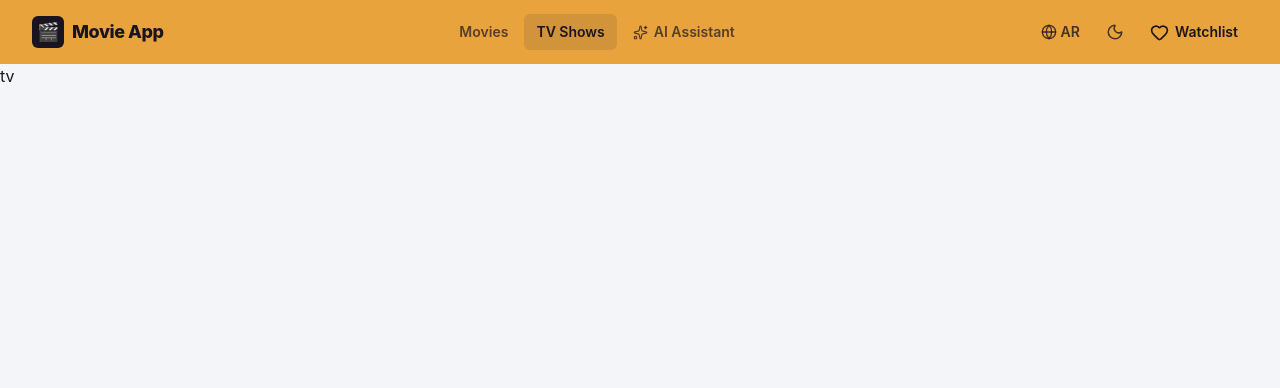
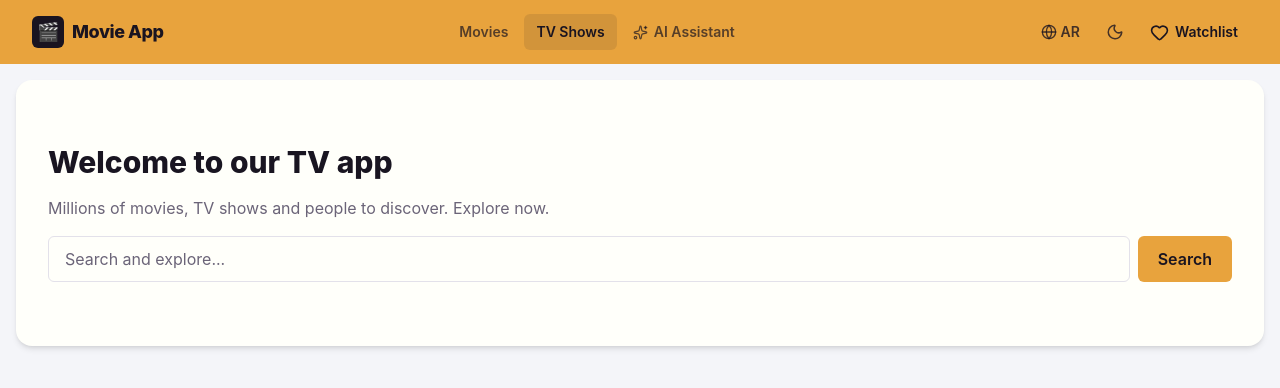
Before and after one commit to amiraelzaian/ITI-GP-GA, a React (Vite) app: page /tv in a window 1280 px wide. Shown: the top 388 px of the page. Built offline with nearby package versions, Linux system fonts and the light colour scheme.

Commit message:
feat: Tv search (api , custom hook., ui, .....)

```diff
--- /dev/null
+++ b/src/api/TVSearchApi.js
@@ -0,0 +1,5 @@
+import tmdbFetch from "../hooks/temdbFetch";
+
+export function searchTVs(query, page = 1) {
+  return tmdbFetch("/search/tv", { query, page });
+}
--- /dev/null
+++ b/src/api/moviesSearchApi.js
@@ -0,0 +1,7 @@
+import tmdbFetch from "../hooks/temdbFetch";
+
+export function searchMovies(query, page = 1) {
+  return tmdbFetch("/search/movie", { query, page });
+}
+
+export const IMAGE_BASE_URL = "https://image.tmdb.org/t/p/w500";
--- a/src/components/movie/MovieCard.jsx
+++ b/src/components/movie/MovieCard.jsx
@@ -1,7 +1,7 @@
 import { useState } from "react";
 import { Link } from "react-router-dom";
 import { Heart } from "lucide-react";
-import { IMAGE_BASE_URL } from "../../api/searchApi";
+import { IMAGE_BASE_URL } from "../../api/moviesSearchApi";
 import RatingCircle from "../common/RatingCircle";
 
 export default function MovieCard({ item, mediaType = "movie" }) {
--- a/src/api/searchApi.js
+++ b/src/hooks/temdbFetch.js
@@ -1,4 +1,3 @@
-// api/searchApi.js — trimmed to just what's used right now
 const API_KEY = import.meta.env.VITE_TMDB_API_KEY;
 const BASE_URL = "https://api.themoviedb.org/3";
 
@@ -17,9 +16,4 @@ async function tmdbFetch(path, params = {}) {
   }
   return res.json();
 }
-
-export function searchMovies(query, page = 1) {
-  return tmdbFetch("/search/movie", { query, page });
-}
-
-export const IMAGE_BASE_URL = "https://image.tmdb.org/t/p/w500";
+export default tmdbFetch;
--- a/src/il8n/locals/ar/translation.json
+++ b/src/il8n/locals/ar/translation.json
@@ -7,6 +7,13 @@
   },
   "home": {
     "welcome": "أهلاً بك في تطبيق الأفلام",
+    "subtitle": "ملايين الأفلام والمسلسلات والأشخاص لاكتشافها. استكشف الآن.",
+    "searchPlaceholder": "ابحث واستكشف...",
+    "search": "بحث",
+    "nowPlaying": "يعرض الآن"
+  },
+  "TV": {
+    "welcome": "أهلاً بك في تطبيق المسلسلات",
     "subtitle": "ملايين الأفلام والمسلسلات والأشخاص لاكتشافها. استكشف الآن.",
     "searchPlaceholder": "ابحث واستكشف...",
     "search": "بحث",
@@ -34,7 +41,9 @@
   },
   "search": {
     "resultsFor": "نتائج البحث عن",
-    "noResults": "لا توجد نتائج."
+    "noResults": "لا توجد نتائج.",
+    "movies": "أفلام",
+    "tvShows": "مسلسلات"
   },
   "common": {
     "notFound": "الصفحة غير موجودة",
--- a/src/il8n/locals/en/translation.json
+++ b/src/il8n/locals/en/translation.json
@@ -7,6 +7,13 @@
   },
   "home": {
     "welcome": "Welcome to our movie app",
+    "subtitle": "Millions of movies, TV shows and people to discover. Explore now.",
+    "searchPlaceholder": "Search and explore...",
+    "search": "Search",
+    "nowPlaying": "Now Playing"
+  },
+  "TV": {
+    "welcome": "Welcome to our TV app",
     "subtitle": "Millions of movies, TV shows and people to discover. Explore now.",
     "searchPlaceholder": "Search and explore...",
     "search": "Search",
@@ -35,7 +42,9 @@
 
   "search": {
     "resultsFor": "Search Results for",
-    "noResults": "No results found."
+    "noResults": "No results found.",
+    "movies": "Movies",
+    "tvShows": "TV Shows"
   },
   "common": {
     "notFound": "Page not found",
--- a/src/pages/SearchResults.jsx
+++ b/src/pages/SearchResults.jsx
@@ -4,27 +4,32 @@ import { useSearchParams } from "react-router-dom";
 import { useTranslation } from "react-i18next";
 import SearchBar from "../components/common/SearchBar.jsx";
 import MovieCard from "../components/movie/MovieCard.jsx";
-import { searchMovies } from "../api/searchApi.js";
+import { searchMovies } from "../api/moviesSearchApi.js";
+import { searchTVs } from "../api/TVSearchApi.js";
+const TABS = {
+  MOVIES: "movie",
+  TV: "tv",
+};
 
 function SearchResults() {
   const { t } = useTranslation();
   const [searchParams, setSearchParams] = useSearchParams();
   const query = searchParams.get("query") || "";
 
+  const [activeTab, setActiveTab] = useState(TABS.MOVIES);
   const [results, setResults] = useState([]);
   const [loading, setLoading] = useState(false);
   const [error, setError] = useState(null);
 
   useEffect(() => {
-    // if (!query) {
-    //   setResults([]);
-    //   return;
-    // }
     let ignore = false;
     setLoading(true);
     setError(null);
 
-    searchMovies(query)
+    const fetchResults =
+      activeTab === TABS.MOVIES ? searchMovies(query) : searchTVs(query);
+
+    fetchResults
       .then((data) => {
         if (!ignore) setResults(data.results || []);
       })
@@ -38,7 +43,7 @@ function SearchResults() {
     return () => {
       ignore = true;
     };
-  }, [query, t]);
+  }, [query, activeTab, t]);
 
   const handleSearch = (newQuery) => {
     setSearchParams({ query: newQuery });
@@ -53,6 +58,29 @@ function SearchResults() {
           {t("search.resultsFor")} : <span className="text-text">{query}</span>
         </h1>
 
+        <div className="flex gap-4 mb-6 border-b border-border">
+          <button
+            className={`pb-2 px-1 font-medium transition-colors ${
+              activeTab === TABS.MOVIES
+                ? "text-accent-primary border-b-2 border-accent-primary"
+                : "text-text-muted hover:text-text"
+            }`}
+            onClick={() => setActiveTab(TABS.MOVIES)}
+          >
+            {t("search.movies")}
+          </button>
+          <button
+            className={`pb-2 px-1 font-medium transition-colors ${
+              activeTab === TABS.TV
+                ? "text-accent-primary border-b-2 border-accent-primary"
+                : "text-text-muted hover:text-text"
+            }`}
+            onClick={() => setActiveTab(TABS.TV)}
+          >
+            {t("search.tvShows")}
+          </button>
+        </div>
+
         {loading && <p className="text-text-muted">{t("common.loading")}</p>}
         {error && <p className="text-accent-secondary">{error}</p>}
 
@@ -61,9 +89,9 @@ function SearchResults() {
         )}
 
         {!loading && !error && results.length > 0 && (
-          <div className="grid grid-cols-1 sm:grid-cols-3 md:grid-cols-4 lg:grid-cols-6 gap-4">
-            {results.map((movie) => (
-              <MovieCard key={movie.id} item={movie} mediaType="movie" />
+          <div className="grid grid-cols-2 sm:grid-cols-3 md:grid-cols-4 lg:grid-cols-6 gap-4">
+            {results.map((item) => (
+              <MovieCard key={item.id} item={item} mediaType={activeTab} />
             ))}
           </div>
         )}
--- a/src/pages/TvShows.jsx
+++ b/src/pages/TvShows.jsx
@@ -1,5 +1,25 @@
+import { useNavigate } from "react-router-dom";
+import { useTranslation } from "react-i18next";
+import SearchBar from "../components/common/SearchBar.jsx";
+
 function TvShows() {
-  return <div>tv</div>;
+  const { t } = useTranslation();
+  const navigate = useNavigate();
+
+  const handleSearch = (query) => {
+    navigate(`/search?query=${encodeURIComponent(query)}`);
+  };
+  return (
+    <div className="bg-bg text-text min-h-screen ">
+      <section className="max-w-7xl mx-4 my-4  bg-surface px-4 sm:px-6 lg:px-8 py-16 flex flex-col items-start gap-4 border-0 rounded-2xl shadow-md ">
+        <h1 className="text-2xl sm:text-3xl font-extrabold">
+          {t("TV.welcome")}
+        </h1>
+        <p className="text-text-muted">{t("TV.subtitle")}</p>
+        <SearchBar onSearch={handleSearch} />
+      </section>
+    </div>
+  );
 }
 
 export default TvShows;
```
